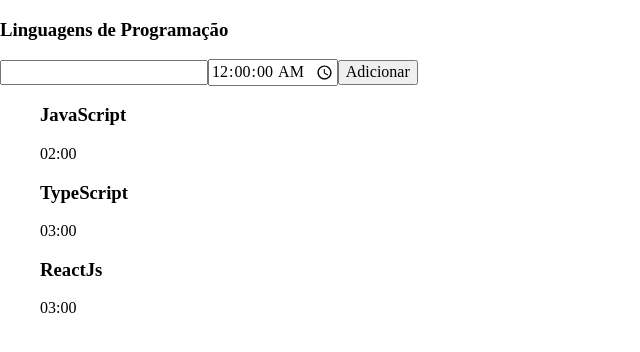
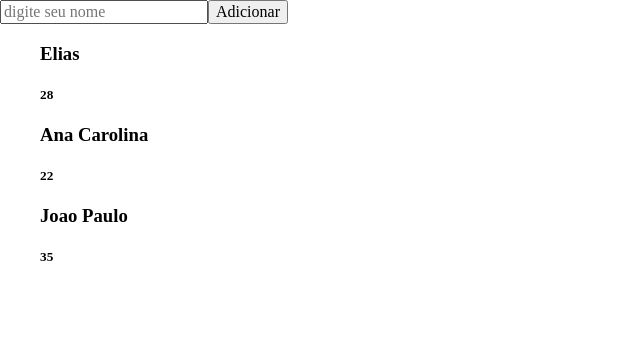
Before and after one commit to eliassouza93/conhecimentos, a React (Create React App) app in the folder conhecimentos/: page / in a window 1280 px wide. Shown: the top 352 px of the page, without its empty margins (0-640 px from the left). Built offline with nearby package versions, Linux system fonts and the light colour scheme.

Commit message:
tarefasProps

```diff
--- /dev/null
+++ b/conhecimentos/src/components/AmbienteLista/Formulario/index.tsx
@@ -0,0 +1,30 @@
+
+import { useState } from "react"
+interface IPessoa {
+    nome: string
+    idade: number
+}
+
+export default function Formulario({ setLista }: { setLista: React.Dispatch<React.SetStateAction<IPessoa[]>> }) {
+    const [nome, setNome] = useState('')
+    const [idade, setIdade] = useState('00')
+
+    const tudo: any = {
+        nome,
+        idade
+    }
+    function Adicionar(e: { preventDefault: () => void }) {
+        e.preventDefault()
+
+        setLista(antigas => [...antigas, { ...tudo }])
+
+    }
+
+    return (
+        <form>
+            <input placeholder="digite seu nome" onChange={(e) => setNome(e.target.value)} type="text" name="nome" value={tudo.nome} />
+
+            <button onClick={Adicionar}>Adicionar</button>
+        </form>
+    )
+}
--- /dev/null
+++ b/conhecimentos/src/components/AmbienteLista/Lista/Item/index.tsx
@@ -0,0 +1,15 @@
+export default function Item ({nome, idade} : {nome:string, idade:number}) {
+    return (
+        <div>
+            <ul>
+                <h3>
+                    {nome}
+
+                </h3>
+                <h5>
+                    {idade}
+                </h5>
+            </ul>
+        </div>
+    )
+}
--- /dev/null
+++ b/conhecimentos/src/components/AmbienteLista/Lista/index.tsx
@@ -0,0 +1,18 @@
+import Item from "./Item"
+
+interface IPessoa {
+    nome: string
+    idade: number
+}
+export default function Lista({ humano }: { humano: IPessoa[] }) {
+    return (
+        <div>
+            {humano.map((user, index) => (
+                <Item key={index}
+                    {...user}
+                />
+            ))}
+
+        </div>
+    )
+}
--- /dev/null
+++ b/conhecimentos/src/components/AmbienteLista/index.tsx
@@ -0,0 +1,34 @@
+import Formulario from "./Formulario"
+import { useState } from "react"
+import Lista from "./Lista"
+
+
+interface IPessoa {
+    nome: string
+    idade: number
+}
+
+
+export default function AmbienteLista() {
+
+    const [lista, setLista] = useState([{
+        nome: 'Elias',
+        idade: 28
+    }, {
+        nome: 'Ana Carolina',
+        idade: 22
+
+    }, {
+        nome: 'Joao Paulo',
+        idade: 35
+    }])
+
+    return (
+        <div>
+            <Formulario setLista={setLista} />
+            <Lista humano={lista} />
+
+
+        </div>
+    )
+}
--- a/conhecimentos/src/index.tsx
+++ b/conhecimentos/src/index.tsx
@@ -1,7 +1,8 @@
 import React from 'react';
 import ReactDOM from 'react-dom/client';
 import 'normalize.css'
-import Dados from 'components/Dados';
+import AmbienteLista from 'components/AmbienteLista';
+
 
 
 
@@ -10,6 +11,6 @@
 );
 root.render(
   <React.StrictMode>
-    <Dados />
+    <AmbienteLista />
   </React.StrictMode>
 );
```
